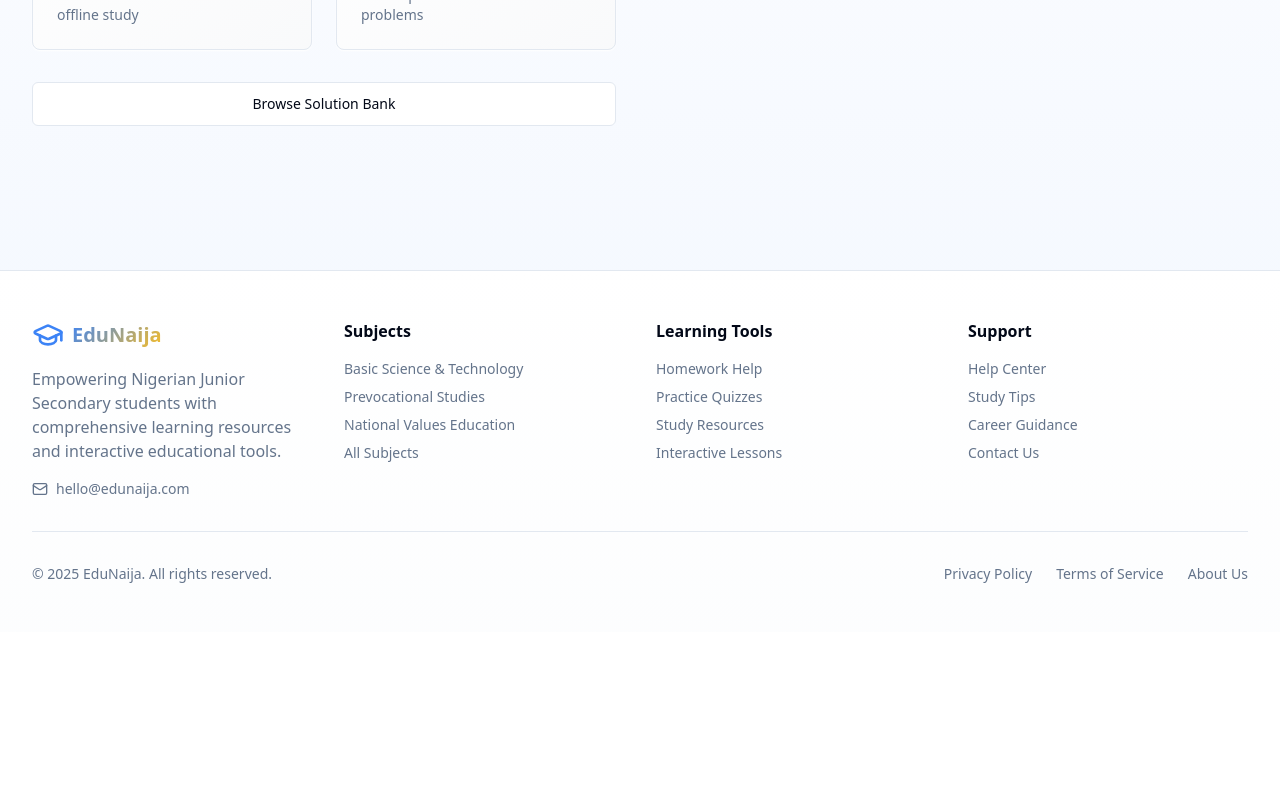
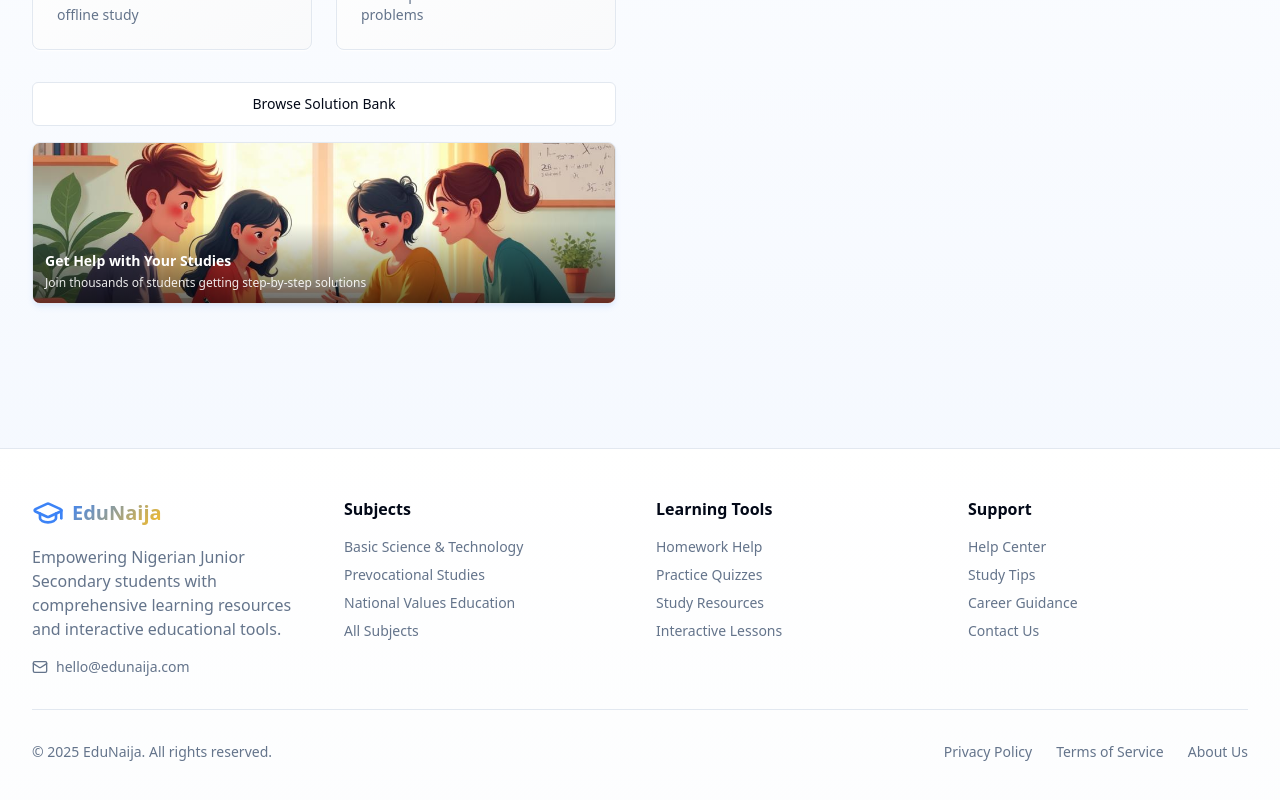
Before and after one commit to PeaceIshola/temp123, a React (Vite) app: page / in a window 1280 px wide. Shown: the part 2425-3225 px from the top of the page. Before the commit the page ends 3057 px from the top, so only its background shows below. Built offline with nearby package versions, Linux system fonts and the light colour scheme; no server answers; the HTML template or start-up script is replaced by a standard one.

Commit message:
Fix homework help image display

```diff
--- a/src/components/HomeworkSection.tsx
+++ b/src/components/HomeworkSection.tsx
@@ -1,4 +1,5 @@
 import { Button } from "@/components/ui/button";
+import homeworkHelpImage from "@/assets/homework-help-hero.jpg";
 import { Card, CardContent, CardDescription, CardHeader, CardTitle } from "@/components/ui/card";
 import { useAuth } from "@/contexts/AuthContext";
 import { useNavigate } from "react-router-dom";
@@ -153,6 +154,22 @@ const HomeworkSection = () => {
               <Button variant="outline" size="lg" className="w-full" onClick={handleBrowseSolutions}>
                 Browse Solution Bank
               </Button>
+
+              {/* Homework Help Visual */}
+              <div className="bg-gradient-card rounded-lg overflow-hidden border shadow-card">
+                <div className="relative">
+                  <img
+                    src={homeworkHelpImage}
+                    alt="Students collaborating on homework and learning together"
+                    className="w-full h-40 object-cover"
+                  />
+                  <div className="absolute inset-0 bg-gradient-to-t from-black/60 via-transparent to-transparent" />
+                  <div className="absolute bottom-3 left-3 right-3">
+                    <h3 className="text-white font-semibold text-sm mb-1">Get Help with Your Studies</h3>
+                    <p className="text-white/90 text-xs">Join thousands of students getting step-by-step solutions</p>
+                  </div>
+                </div>
+              </div>
             </div>
           </div>
 
```
